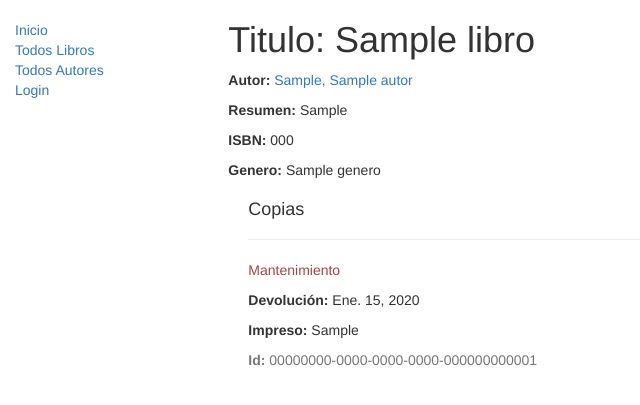
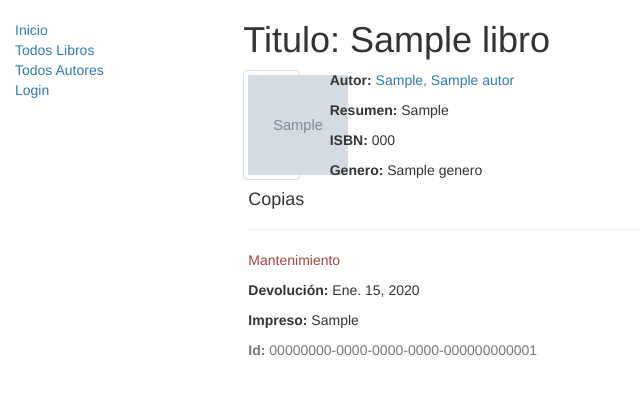
Before and after one commit to jtoroduoc/VivoBook, a Django app: page /catalogo/libros/1 in a window 1280 px wide. Shown: the top 405 px of the page, without its empty margins (0-640 px from the left). Run offline with Django 3.2, Linux system fonts and the light colour scheme; tables that the repository leaves empty hold one stand-in row (values such as "Sample post"); grey boxes marked "Sample" are stand-in pictures; some libraries are stand-ins or nearby versions.

Commit message:
Modelo Libros se agrega imagen

```diff
--- a/base/settings.py
+++ b/base/settings.py
@@ -125,5 +125,8 @@ USE_TZ = True
 STATIC_URL = '/static/'
 STATIC_ROOT = os.path.join(BASE_DIR, 'static')
 
+MEDIA_URL = '/media/'
+MEDIA_ROOT = os.path.join(BASE_DIR , 'media/')
+
 LOGIN_REDIRECT_URL = '/'
 EMAIL_BACKEND = 'django.core.mail.backends.console.EmailBackend'
--- a/base/urls.py
+++ b/base/urls.py
@@ -30,3 +30,5 @@ urlpatterns = [
 urlpatterns += [
     path('accounts/', include('django.contrib.auth.urls')),
 ]
+
+urlpatterns += static(settings.MEDIA_URL, document_root=settings.MEDIA_ROOT)
--- a/catalogo/models.py
+++ b/catalogo/models.py
@@ -1,7 +1,7 @@
 import uuid
 from django.db import models
-from django.db.models.fields import CharField
 from django.urls import reverse
+from django.conf import settings
 
 # Create your models here.
 class Genero(models.Model):
@@ -32,6 +32,7 @@ class Libro(models.Model):
     resumen = models.TextField(max_length=1000, help_text='Ingresa una breve descripción del libro')
     isbn = models.CharField('ISBN', max_length=13, help_text='13 caracteres <a href="https://www.isbn-international.org/es/content/%C2%BFqu%C3%A9-es-un-isbn">número ISBN</a>')
     genero = models.ManyToManyField(Genero, help_text='Seleccione un genero para este libro')
+    foto = models.ImageField(upload_to='images')
 
     def __str__(self):
         return self.titulo
--- a/catalogo/templates/catalogo/libro_detail.html
+++ b/catalogo/templates/catalogo/libro_detail.html
@@ -1,10 +1,20 @@
 {% extends 'base_generica.html' %}
 {% block content %}
+<div class="container-fluid">
     <h1>Titulo: {{libro.titulo}}</h1>
-    <p><strong>Autor: </strong><a href="">{{libro.autor}}</a></p>
-    <p><strong>Resumen: </strong>{{libro.resumen}}</p>
-    <p><strong>ISBN: </strong>{{libro.isbn}}</p>
-    <p><strong>Genero: </strong>{% for genero in libro.genero.all %}{{ genero }}{% if not forloop.last %},{% endif %}{% endfor %}</p>
+    <div class="row">
+        <div class="col-sm-1">
+            <div class="img-thumbnail">
+                <img src="{{libro.foto.url}}" width="100px" height="100px">
+            </div>
+        </div>
+        <div class="col-sm-11">
+            <p><strong>Autor: </strong><a href="">{{libro.autor}}</a></p>
+            <p><strong>Resumen: </strong>{{libro.resumen}}</p>
+            <p><strong>ISBN: </strong>{{libro.isbn}}</p>
+            <p><strong>Genero: </strong>{% for genero in libro.genero.all %}{{ genero }}{% if not forloop.last %},{% endif %}{% endfor %}</p>
+        </div>
+
 
     <div style="margin-left: 20px; margin-top: 20px;">
         <h4>Copias</h4>
--- a/catalogo/urls.py
+++ b/catalogo/urls.py
@@ -1,7 +1,9 @@
+from django.conf import settings
 from catalogo.views import LibroDetailView
 from django.urls.conf import path
 from django.urls import re_path
 from . import views
+from django.conf.urls.static import static
 
 urlpatterns = [
     re_path(r'^$', views.index, name="index"), # función url -> re_path
--- a/catalogo/views.py
+++ b/catalogo/views.py
@@ -5,7 +5,6 @@ from django.views import generic
 from django.contrib.auth.decorators import login_required
 
 # Create your views here.
-@login_required
 def index(request):
     numero_libros = Libro.objects.all().count()
     numero_inventario = Inventario.objects.all().count()
```
Also changed, not shown: catalogo/migrations/0002_libro_foto.py (added), media/images/ElSeñorDelosAnillos.jpg (added), media/images/Papelucho_Historiador.jpg (added), 1 other file.
